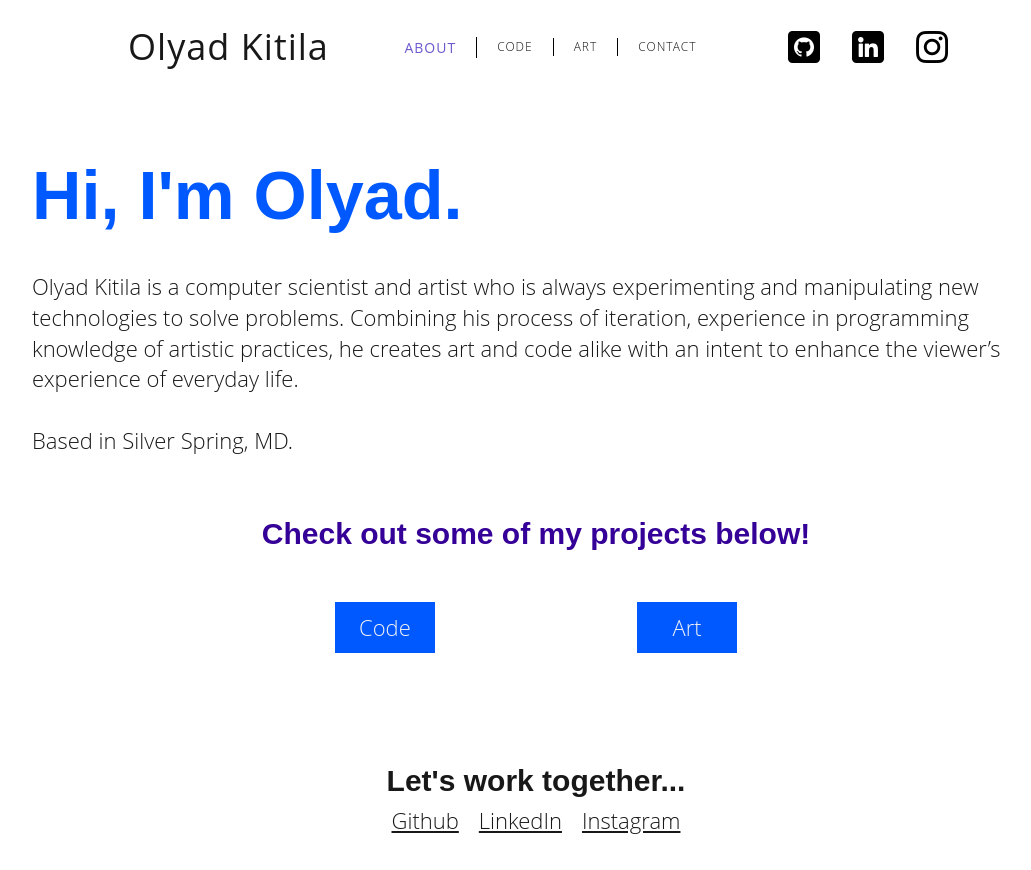
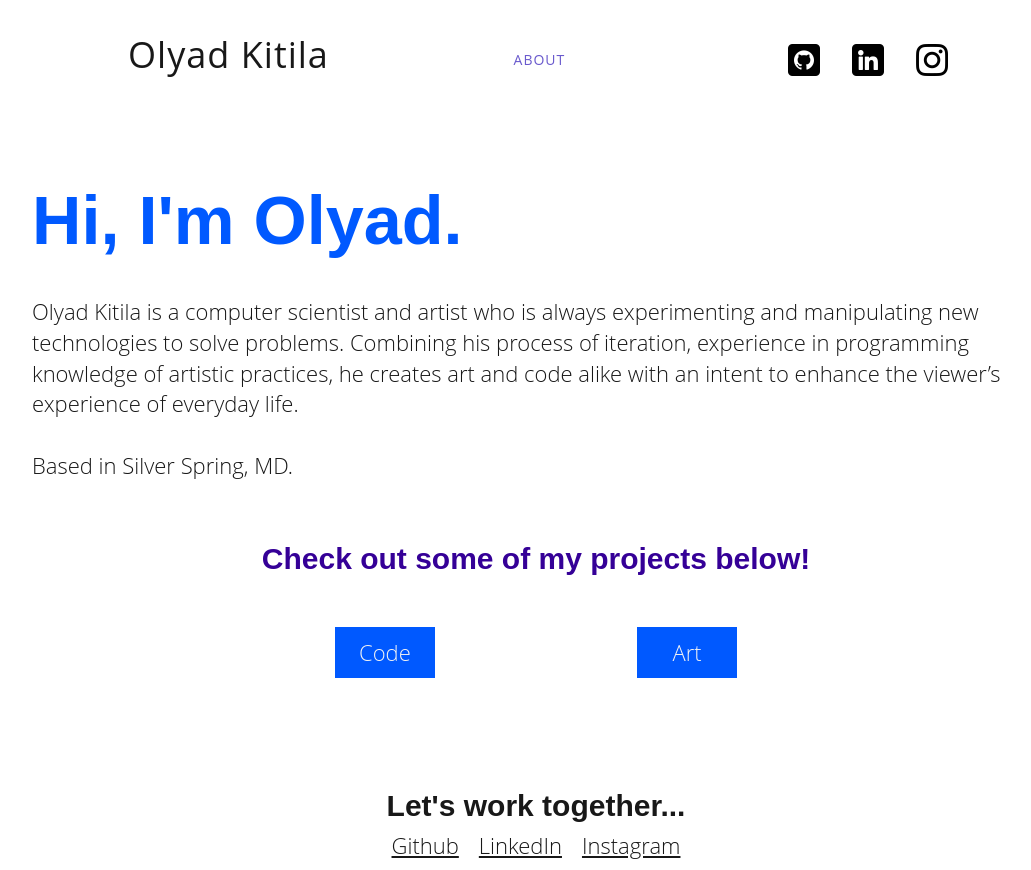
Before and after one commit to thymetime/Module-12-React, a React (Vite) app in the folder Portfolio/: page / in a window 1280 px wide. Shown: the whole page, without its empty margins (104-1135 px from the left). Before the commit the page ends 845 px from the top, so only its background shows below. Built offline with nearby package versions, Linux system fonts and the light colour scheme.

Commit message:
dropdown menu

```diff
--- a/Portfolio/src/Nav.css
+++ b/Portfolio/src/Nav.css
@@ -68,16 +68,39 @@ override bootstrap CSS rules with the same name
 
 /* NAV MOBILE DDROPDOWN */
 
-/* .nav-tabs_custom {
+.nav-tabs_custom {
     display: none;
-} */
+}
 
-.links li:hover .htmlcss-arrow,
-.links li:hover .js-arrow{
+
+
+.nav_custom {
+  line-height: 70px;
+/*   height: 100%; */
+}
+
+#nav-dropdown li{
+  position: relative;
+  display: flex;
+  align-items: center;
+  justify-content: space-between;
+  list-style: none;
+  padding: 0 14px;
+}
+
+#nav-dropdown li .nav-link{
+/*   height: 100%;
+  text-decoration: none;
+  white-space: nowrap;*/
+  color: red;
+ /* font-size: 15px;
+  font-weight: 500; */
+}
+#nav-dropdown li:hover .htmlcss-arrow {
   transform: rotate(180deg);
-  }
+}
 
-nav .navbar .links li .arrow{
+#nav-dropdown li .arrow{
   /* background: red; */
   height: 100%;
   width: 22px;
@@ -87,27 +110,6 @@ nav .navbar .links li .arrow{
   color: #fff;
   transition: all 0.3s ease;
 }
-
-
-nav .navbar .links li:hover .htmlCss-sub-menu,
-nav .navbar .links li:hover .js-sub-menu{
-  display: block;
-}
-
-.navbar .links li .sub-menu li{
-  padding: 0 22px;
-  border-bottom: 1px solid rgba(255,255,255,0.1);
-}
-.navbar .links li .sub-menu a{
-  color: #fff;
-  font-size: 15px;
-  font-weight: 500;
-}
-
-.nav-dropdown {
-    font-size: 1.2rem;
-}
-
 .nav-dropdown_sub-menu{
   position: absolute;
   top: 70px;
@@ -119,27 +121,25 @@ nav .navbar .links li:hover .js-sub-menu{
   display: none;
   z-index: 2;
 }
+#nav-dropdown li:hover .nav-dropdown_sub-menu {
+  display: block;
+}
 
-.nav-dropdown:hover .nav-dropdown_sub-menu {
-    display: block;
+.nav-dropdown_sub-menu li{
+  padding: 0 22px;
+  border-bottom: 1px solid rgba(255,255,255,0.1);
 }
+
+.nav-dropdown_sub-menu .nav-link{
+  color: greenyellow;
+  font-size: 15px;
+  font-weight: 500;
+}
+
+/*
 
 
 
-@media (max-width:920px) {
-  nav .navbar{
-    max-width: 100%;
-    padding: 0 25px;
-  }
 
-  nav .navbar .logo a{
-    font-size: 27px;
-  }
-  nav .navbar .links li{
-    padding: 0 10px;
-    white-space: nowrap;
-  }
-  nav .navbar .links li a{
-    font-size: 15px;
-  }
-}
+
+/* NO */
--- a/Portfolio/src/components/NavTabs.jsx
+++ b/Portfolio/src/components/NavTabs.jsx
@@ -5,8 +5,18 @@ import { Link, useLocation } from 'react-router-dom';
 function NavTabs() {
   const currentPage = useLocation().pathname;
 
+
+
+/* vvvvvv JS FOR DROPDOWN AHHHH vvvvvv */
+
+/* ^^^^^^ JS FOR DROPDOWN AHHHH ^^^^^^ */
+
+
   return (
+
     <ul className="nav_custom">
+      {/* .nav-links */}
+
 
       {/* Name for logo */}
       <li className="nav-item_custom">
@@ -15,7 +25,10 @@ function NavTabs() {
         </Link>
       </li>
 
-      {/* <nav id="nav-dropdown">
+      {/* .links */}
+      {/* li a == .nav-link */}
+
+      <nav id="nav-dropdown">
 
         <li class="nav-dropdown_about">
             <Link
@@ -24,7 +37,8 @@ function NavTabs() {
             >
               ABOUT
             </Link>
-            <i class='bx bxs-chevron-down htmlcss-arrow arrow  '></i>
+            <span class='bx bxs-chevron-down htmlcss-arrow arrow  '>v</span>
+            {/* nav-dropdown_sub-menu = "htmlCss-sub-menu sub-menu"> */}
             <ul class="nav-dropdown_sub-menu">
               <li>
                 <Link
@@ -36,23 +50,23 @@ function NavTabs() {
               </li>
               <li>
                 <Link
-                  to="/"
-                  className={currentPage === '/Code' ? 'nav-link active' : 'nav-link'}
+                  to="/Art"
+                  className={currentPage === '/Art' ? 'nav-link active' : 'nav-link'}
                 >
                   ART
                 </Link>
               </li>
               <li>
                 <Link
-                  to="/"
-                  className={currentPage === '/Code' ? 'nav-link active' : 'nav-link'}
+                  to="/Contact"
+                  className={currentPage === '/Contact' ? 'nav-link active' : 'nav-link'}
                 >
                   CONTACT
                 </Link>
               </li>
             </ul>
           </li>
-      </nav> */}
+      </nav>
 
       <nav class="nav-tabs_custom">
         <li className="nav-item_custom">
```
